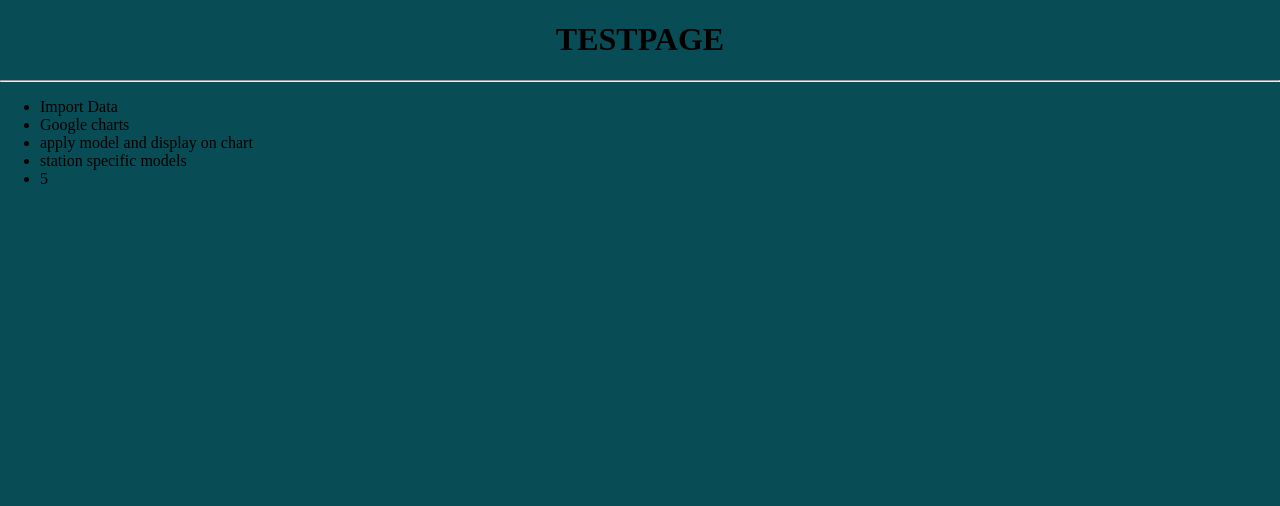
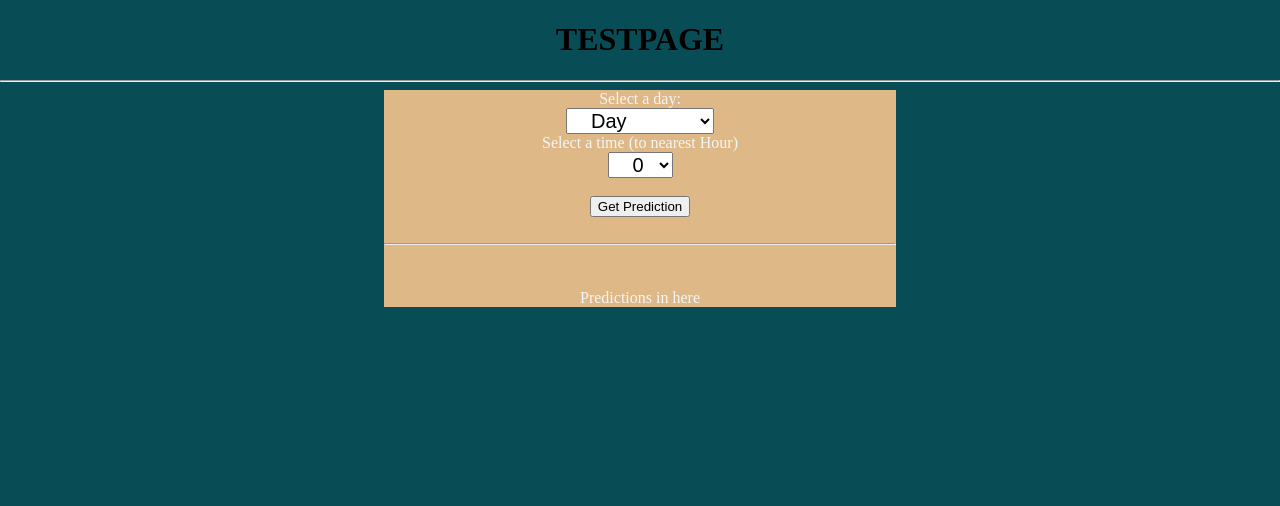
Before and after one commit to seprojectgroup19/main, a Flask app: page /testpage in a window 1280 px wide. Shown: the top 506 px of the page. Run offline with Flask 2, Linux system fonts and the light colour scheme; parts of the project's set-up code (start-up, migrations or seed data) failed here and were passed over.

Commit message:
started adding model predictions. On test page

```diff
--- a/Site/app/static/scripts.js
+++ b/Site/app/static/scripts.js
@@ -84,7 +84,7 @@ var find_station_inner_html = `
 `;
 
 var graph_content_inner_html = `
-<div id="Forecast_content_inner_html">
+<div id="Forecas_content_inner_html">
 <h3 style="text-align: center; color: white; font-size: 20pt; padding-top:20px; margin-bottom:0;padding-bottom:0;">
 Sample Content
 </h3><br>
--- a/Site/app/templates/testpage.html
+++ b/Site/app/templates/testpage.html
@@ -11,13 +11,84 @@
     <h1 style="text-align: center">TESTPAGE</h1>
     <hr>
 
-    <ul>
-        <li>Import Data</li>
-        <li>Google charts</li>
-        <li>apply model and display on chart</li>
-        <li>station specific models</li>
-        <li>{{result}}</li>
-    </ul>
+    <div style="width:80%; text-align: center; margin:auto; color:whitesmoke">
+        <div style="height:100%; width:50%; position:relative; align-content: center; margin:auto; background-color:burlywood">
+            Select a day:<br>
+            <select id='time_pred'>
+                <option value='default'>Day</option>
+                <option value="Mon">Monday</option>
+                <option value="Tue">Tuesday</option>
+                <option value="Wed">Wednesday</option>
+                <option value="Thu">Thursday</option>
+                <option value="Fri">Friday</option>
+                <option value="Sat">Saturday</option>
+                <option value="Sun">Sunday</option>
+            </select><br>
+            Select a time (to nearest Hour)<br>
+            <select name="urmom" id="UrMom">
+                <option value="0">0</option>
+                <option value="1">1</option>
+                <option value="2">2</option>
+                <option value="3">3</option>
+                <option value="4">4</option>
+                <option value="5">5</option>
+                <option value="6">6</option>
+                <option value="7">7</option>
+                <option value="8">8</option>
+                <option value="9">9</option>
+                <option value="10">10</option>
+                <option value="11">11</option>
+                <option value="13">12</option>
+                <option value="13">13</option>
+                <option value="14">14</option>
+                <option value="15">15</option>
+                <option value="16">16</option>
+                <option value="17">17</option>
+                <option value="18">18</option>
+                <option value="19">19</option>
+                <option value="20">20</option>
+                <option value="21">21</option>
+                <option value="22">22</option>
+                <option value="23">23</option>
+            </select><br><br>
+            <button id="submit" onclick="Forecast()">Get Prediction</button>
+            <br><br><hr><br><br>
+            <div id="predictionblock">
+                Predictions in here
+            </div>
+        </div>
+    </div>
 
+<script>
+    function Forecast() {
+
+    xmlhttp = new XMLHttpRequest();
+    xmlhttp.onreadystatechange = function () {
+
+        if (this.readyState == 4 && this.status == 200) {
+
+            // send a request to the python side of things.
+            // it returns a number ?
+            //  only need to send it a day and hour.
+
+
+            var data = JSON.parse(this.responseText)[0];
+
+            // Formatting output string.
+            var last_update_time = new Date(data[14] * 1000);
+            var hours = ((last_update_time.getHours()<10) ? "0" : "") + last_update_time.getHours();
+            var minutes = ((last_update_time.getMinutes()<10) ? "0" : "") + last_update_time.getMinutes();
+        }
+    };
+
+    // send the day and time.
+    var day = document.getElementById("time_pred").value;
+    var time = document.getElementById("UrMom").value;
+
+    xmlhttp.open("GET", "/model?Day=day&Time=hour", true);
+    xmlhttp.send();
+    }
+
+</script>
 </body>
 </html>
--- a/Site/app/views.py
+++ b/Site/app/views.py
@@ -91,6 +91,9 @@ def model():
     model = xgb.Booster()
     model.load_model(f'station_{station_number}.model')
 
+    # What is the format of the inputs ?
+
+
     data = xgb.DMatrix(inputs)
     predictions = model.predict(data)
 
```
Also changed, not shown: 1 other file.
